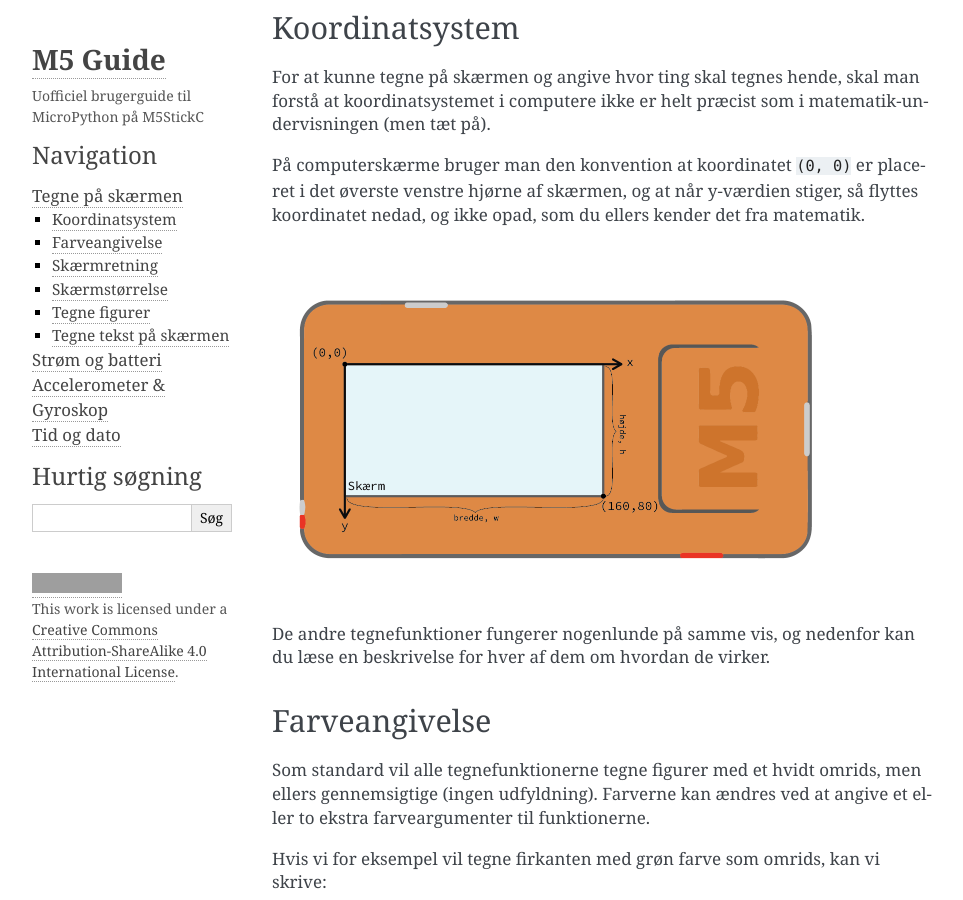
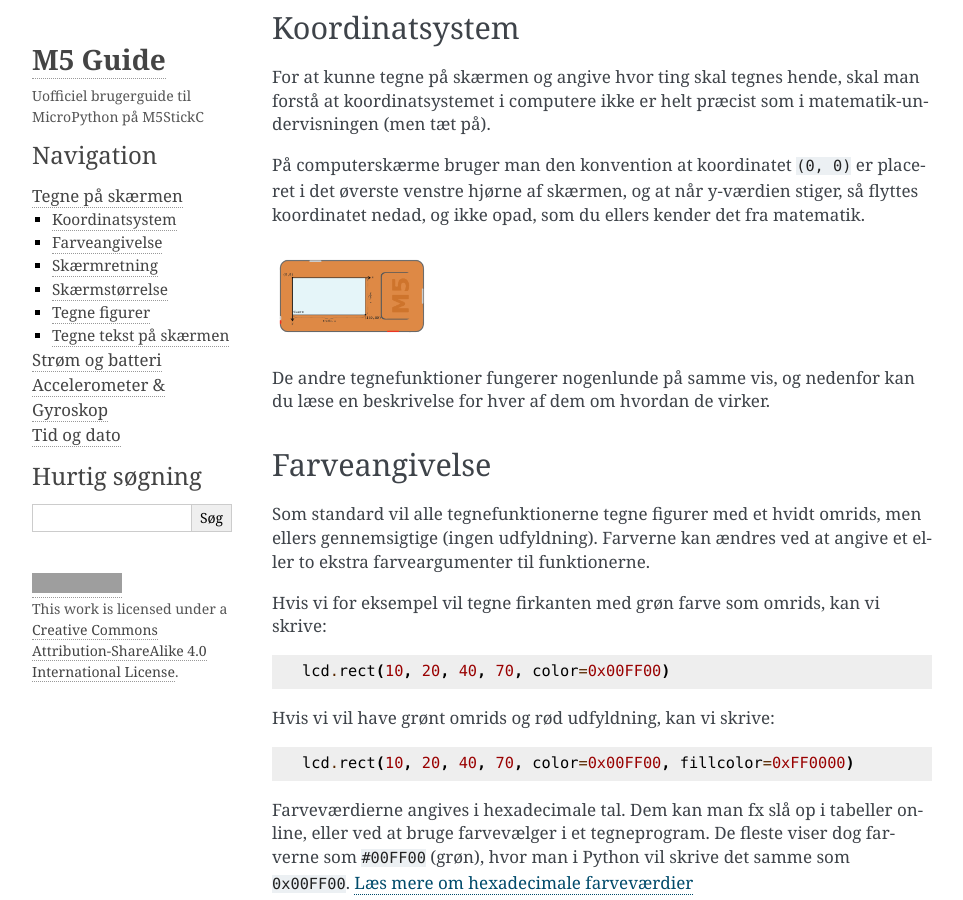
Before and after one commit to DatalogiForAlle/M5Guide, a Sphinx documentation site: the page built from docs/tegne.rst, in a window 1280 px wide and 900 px high, scrolled down 522 px. Shown: the whole window, without its empty margins (148-1111 px from the left). Built offline with Sphinx 7.4.7, drawn with Linux system fonts in a browser that asks for light colours; grey boxes are pictures that could not be loaded.

Commit message:
Update tegne.rst

```diff
--- a/docs/tegne.rst
+++ b/docs/tegne.rst
@@ -36,7 +36,7 @@
 ellers kender det fra matematik.
 
 .. image:: illustrationer/koordinatsystem.png
-   :scale: 50 %
+   :height: 100px
 
 De andre tegnefunktioner fungerer nogenlunde på samme vis, og nedenfor
 kan du læse en beskrivelse for hver af dem om hvordan de virker.
```
